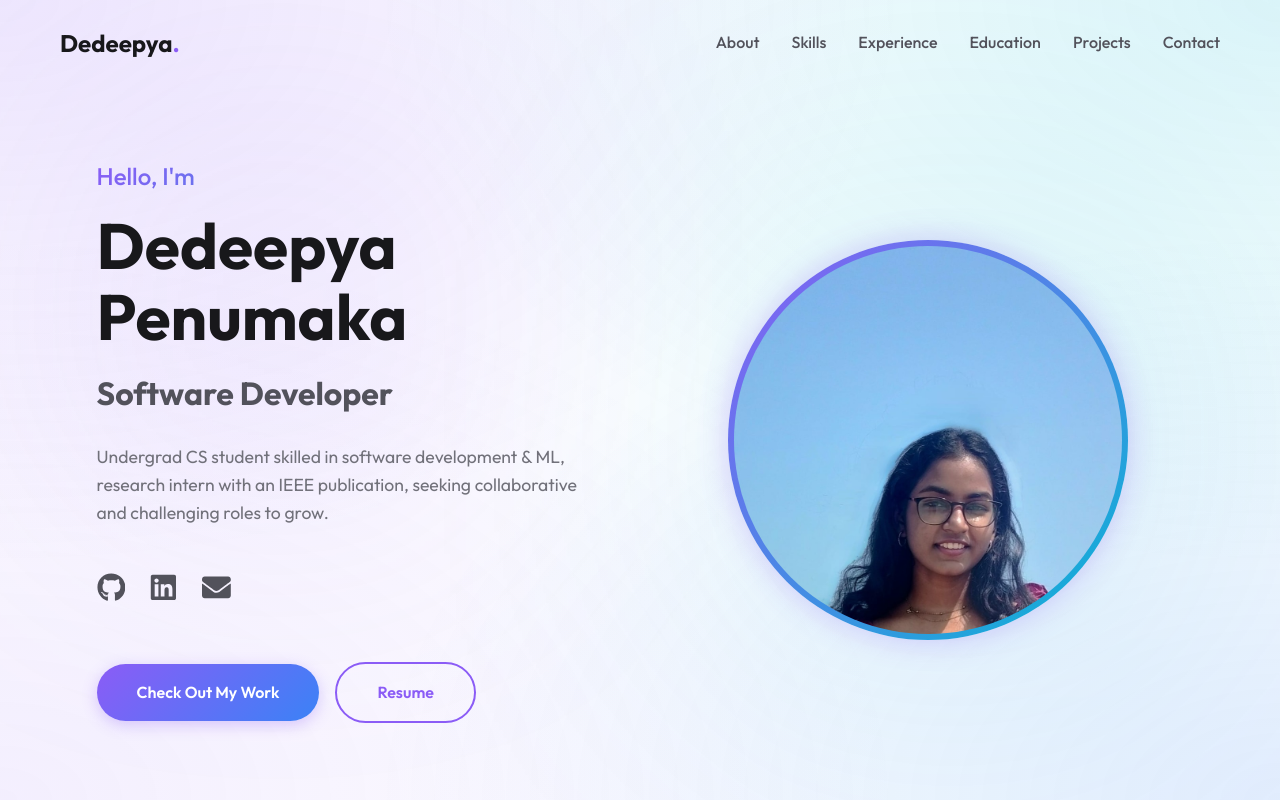
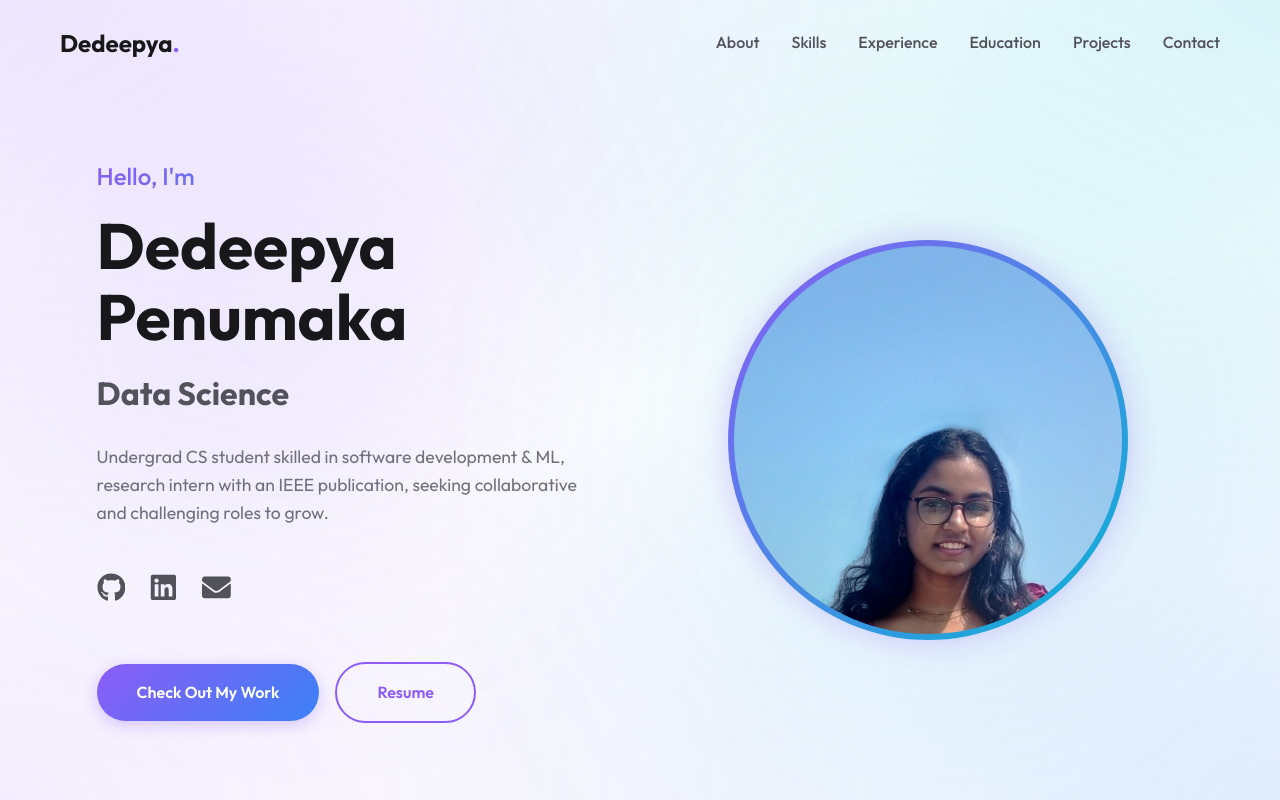
Before and after one commit to dedeepya026/my-portfolio, a React (Vite) app: page / in a window 1280 px wide. Shown: the top 800 px of the page. Built offline with nearby package versions, Linux system fonts and the light colour scheme.

Commit message:
Update portfolio.js

```diff
--- a/src/data/portfolio.js
+++ b/src/data/portfolio.js
@@ -3,7 +3,7 @@ import { FaGithub, FaLinkedin, FaEnvelope, FaFileAlt } from 'react-icons/fa';
 export const portfolioData = {
     hero: {
         name: "Dedeepya Penumaka",
-        title: "Software Developer",
+        title: "Data Science",
         description: "Undergrad CS student skilled in software development & ML, research intern with an IEEE publication, seeking collaborative and challenging roles to grow.",
         socials: [
             { id: 1, icon: FaGithub, link: "https://github.com/dedeepya026", label: "GitHub" },
```
